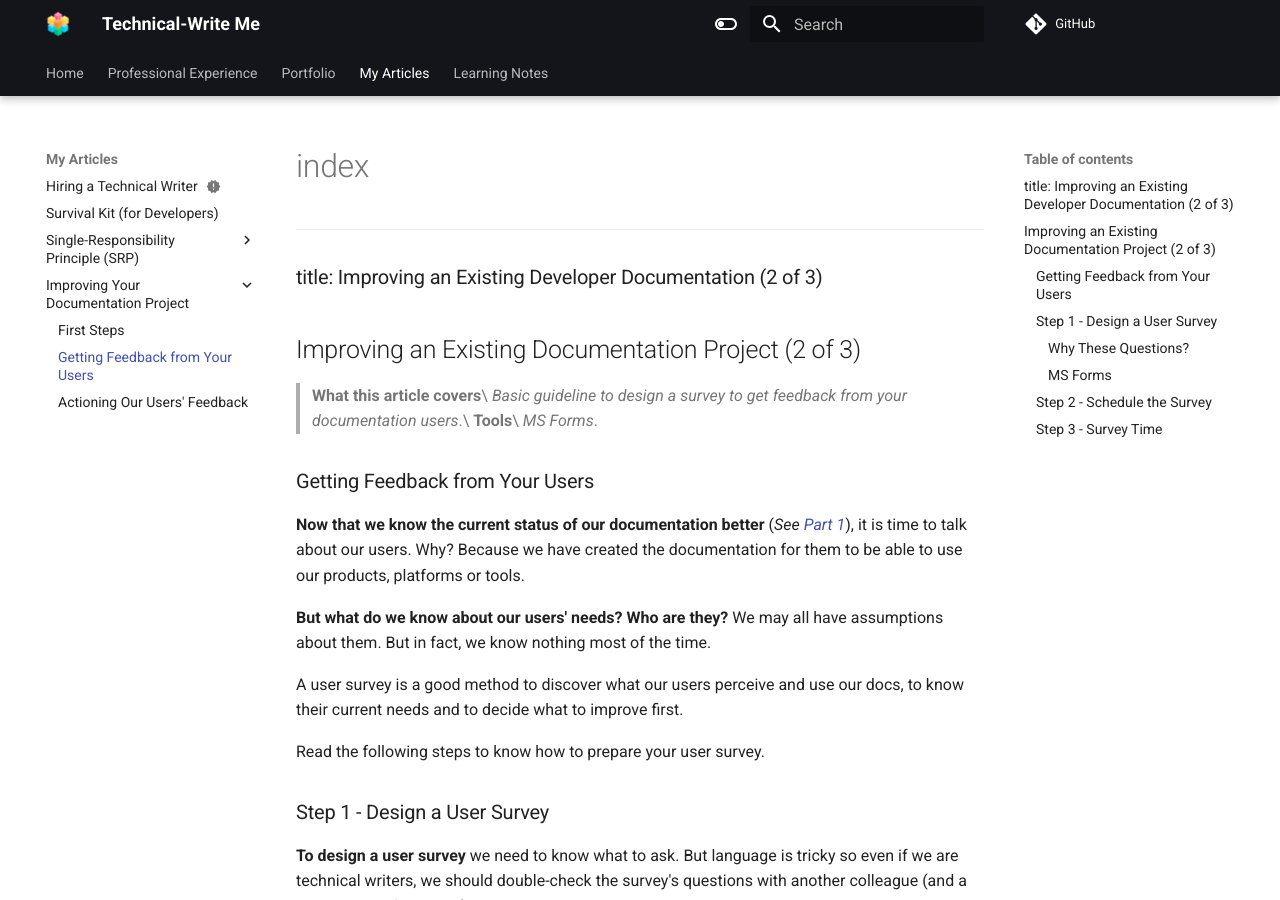
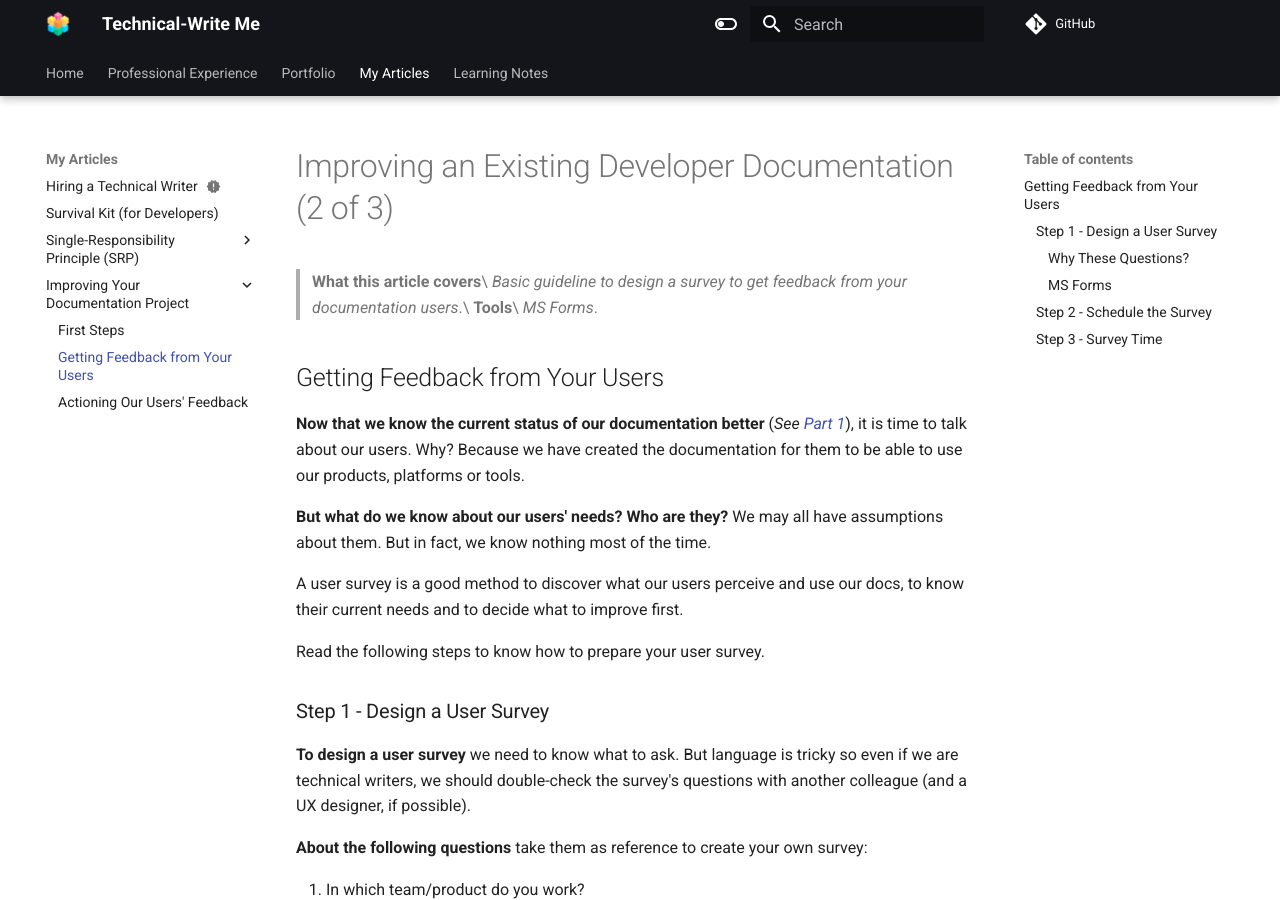
Before and after one commit to javierhf/pub-technical-write-me, an MkDocs documentation site: the page built from docs/articles/improving-documentation-projects-2/index.md, in a window 1280 px wide and 900 px high. Built offline with MkDocs 1.6.1 and Material for MkDocs 9.7.7, drawn with Linux system fonts in a browser that asks for light colours; comment, search, counter and statistics services are not loaded.

```diff
--- a/docs/articles/improving-documentation-projects-1/index.md
+++ b/docs/articles/improving-documentation-projects-1/index.md
@@ -1,6 +1,7 @@
 
 ---
-title: Improving an Existing Developer Documentation (1 of 3)
+title: Improvde and existing documentation project
+status: new
 ---
 
 # Improving an Existing Developer Documentation (1 of 3)
--- a/docs/articles/improving-documentation-projects-2/index.md
+++ b/docs/articles/improving-documentation-projects-2/index.md
@@ -1,17 +1,16 @@
-# index
+---
+title: Improving an Existing Developer Documentation (2 of 3)
 
-***
+---
 
-### title: Improving an Existing Developer Documentation (2 of 3)
-
-## Improving an Existing Documentation Project (2 of 3)
+# Improving an Existing Developer Documentation (2 of 3)
 
 > **What this article covers**\
 > _Basic guideline to design a survey to get feedback from your documentation users_.\
 > **Tools**\
 > _MS Forms_.
 
-### Getting Feedback from Your Users
+## Getting Feedback from Your Users
 
 **Now that we know the current status of our documentation better** (_See_ [_Part 1_](https://javierhf.github.io/technical-write-me/articles/improving-documentation-projects-1/)), it is time to talk about our users. Why? Because we have created the documentation for them to be able to use our products, platforms or tools.
 
```
Also changed, not shown: SUMMARY.md (+3 -9 lines), docs/articles/survival-kit/index.md (+2 -3 lines).
